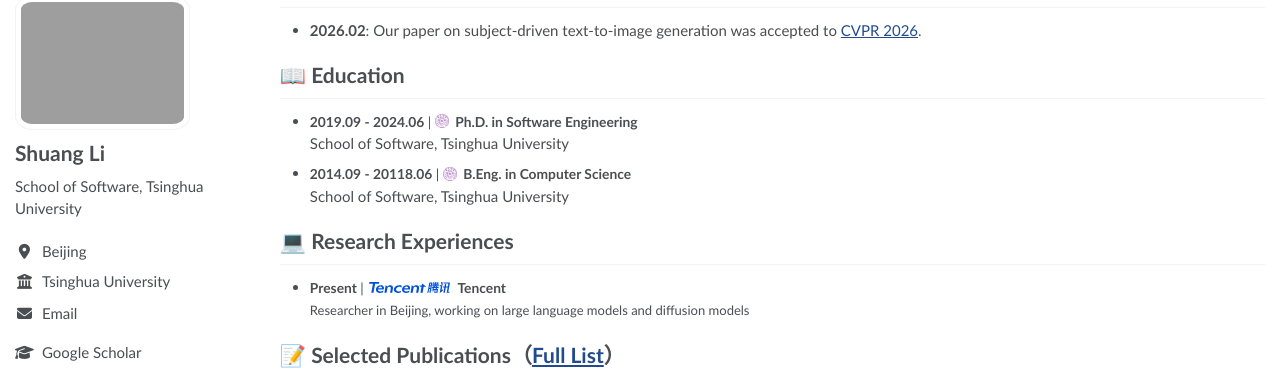
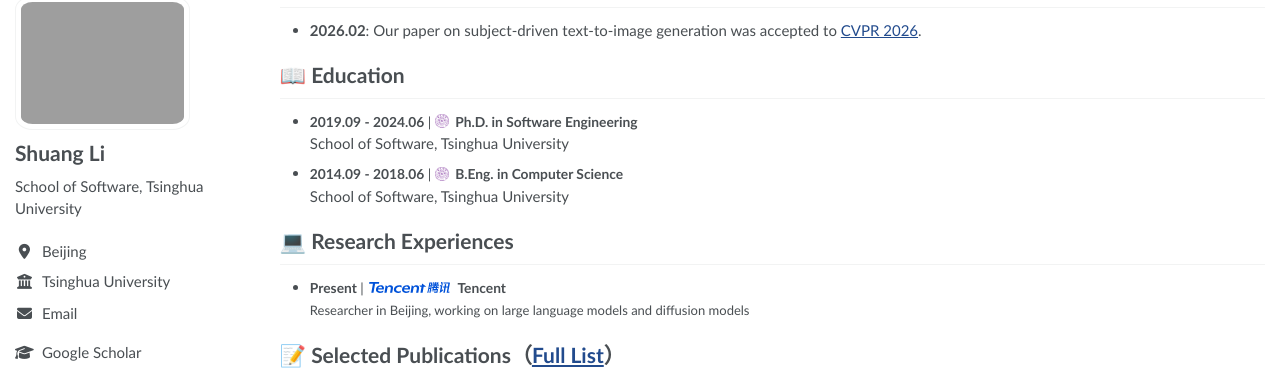
Before and after one commit to thulishuang/thulishuang.github.io, a Jekyll site: the page built from _pages/about.md, in a window 1280 px wide and 900 px high, scrolled down 301 px. Shown: the part 95-465 px from the top of the window. Built offline with Jekyll 4.4.1, drawn with Linux system fonts in a browser that asks for light colours; a script that is not in the unit is left out.

Commit message:
Fix graduation date for B.Eng. in Computer Science

```diff
--- a/_pages/about.md
+++ b/_pages/about.md
@@ -34,7 +34,7 @@ I received my Ph.D. degree from the [School of Software](https://www.thss.tsingh
 - <span class="entry-title">**2019.09 - 2024.06** | <img src="images/tsinghua.svg" class="inline-logo" alt="Tsinghua logo"> **Ph.D. in Software Engineering**</span>
   School of Software, Tsinghua University
 
-- <span class="entry-title">**2014.09 - 20118.06** | <img src="images/tsinghua.svg" class="inline-logo" alt="Tsinghua logo"> **B.Eng. in Computer Science**</span>
+- <span class="entry-title">**2014.09 - 2018.06** | <img src="images/tsinghua.svg" class="inline-logo" alt="Tsinghua logo"> **B.Eng. in Computer Science**</span>
   School of Software, Tsinghua University
 
 <span class='anchor' id='experiences'></span>
```
